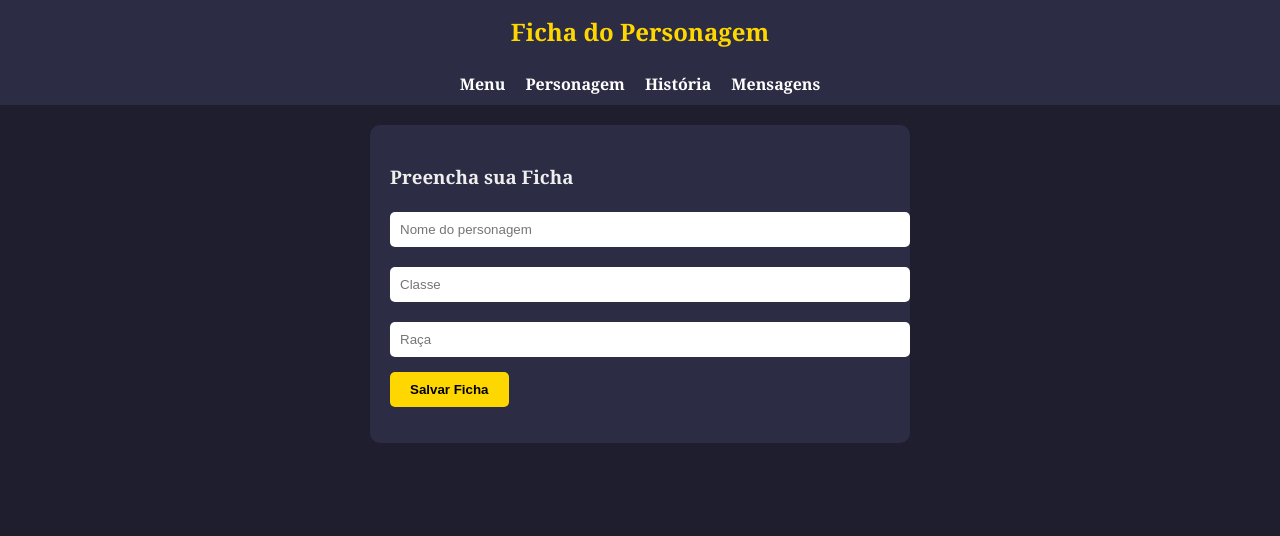
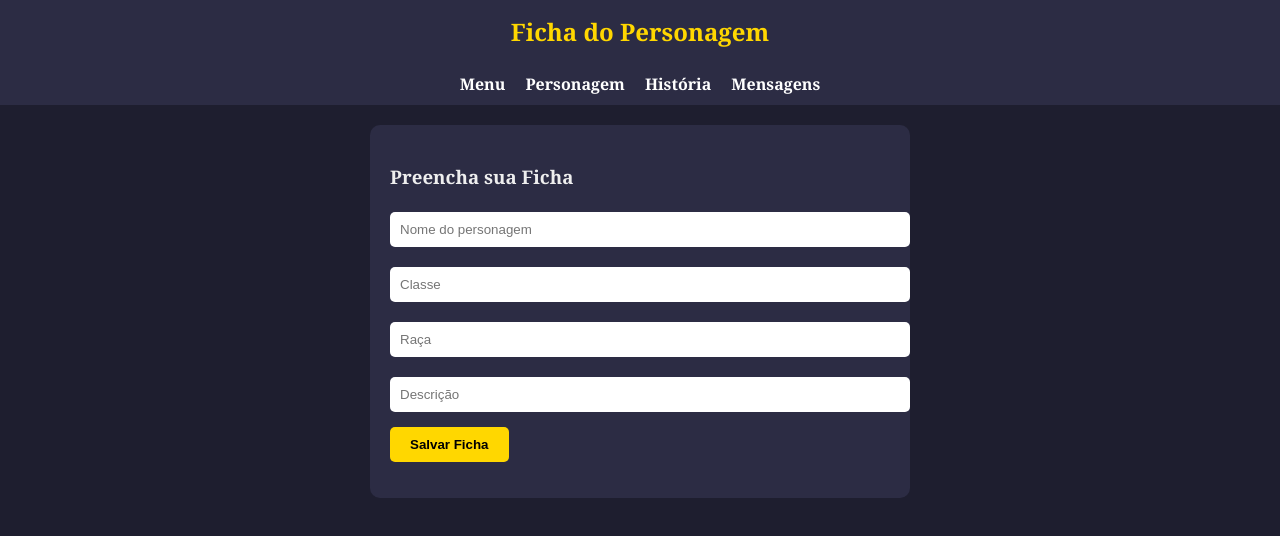
Before and after one commit to PedroUlian/RPG, a website: page static/ficha.html in a window 1280 px wide. Drawn offline with Linux system fonts and the light colour scheme; sample sign-in values are in the browser's storage.

Commit message:
Update ficha.html

```diff
--- a/static/ficha.html
+++ b/static/ficha.html
@@ -21,6 +21,7 @@
     <input id="nome" type="text" placeholder="Nome do personagem">
     <input id="classe" type="text" placeholder="Classe">
     <input id="raca" type="text" placeholder="Raça">
+    <input id="descricao" type="text" placeholder="Descrição">
     <button id="save-btn">Salvar Ficha</button>
     <p id="msg" style="color:#f88;"></p>
   </div>
```
